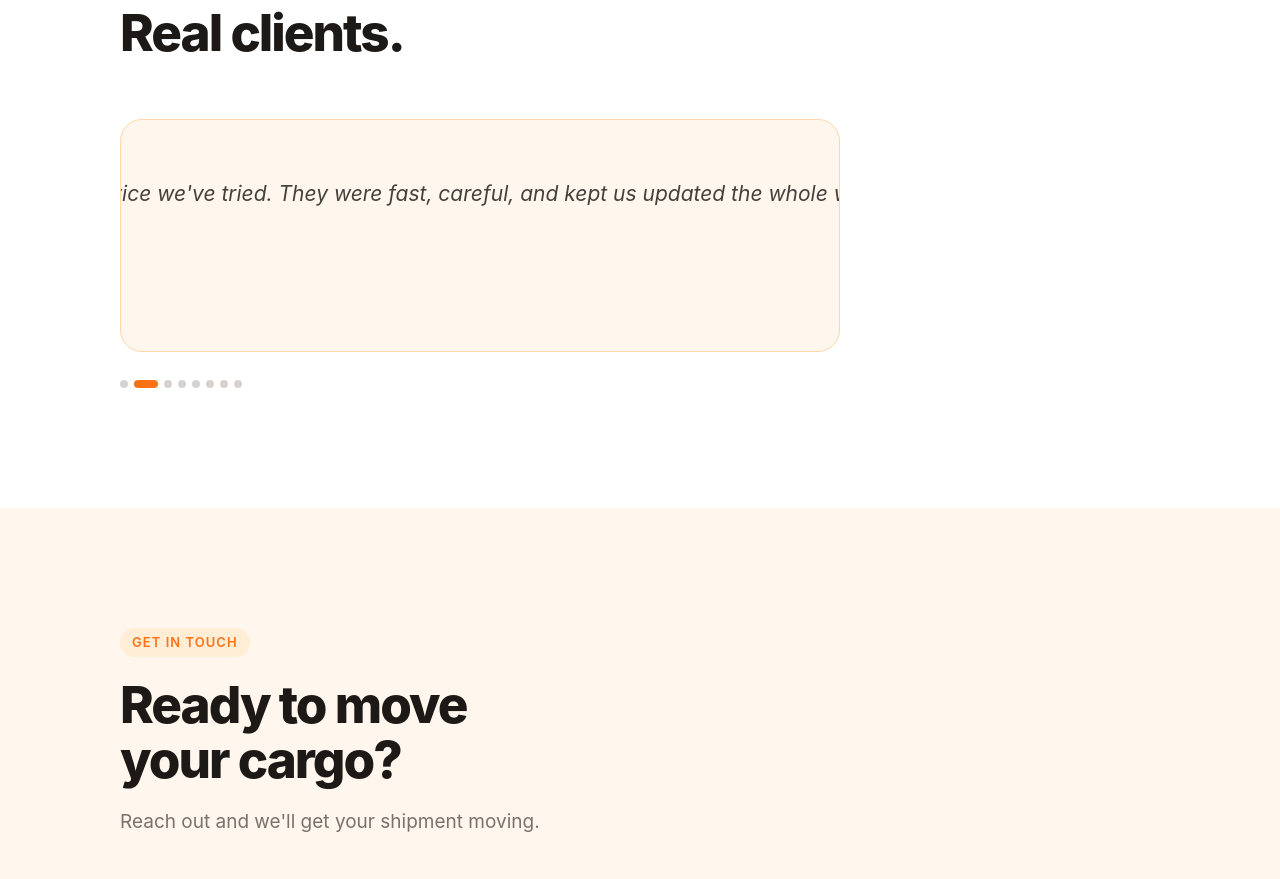
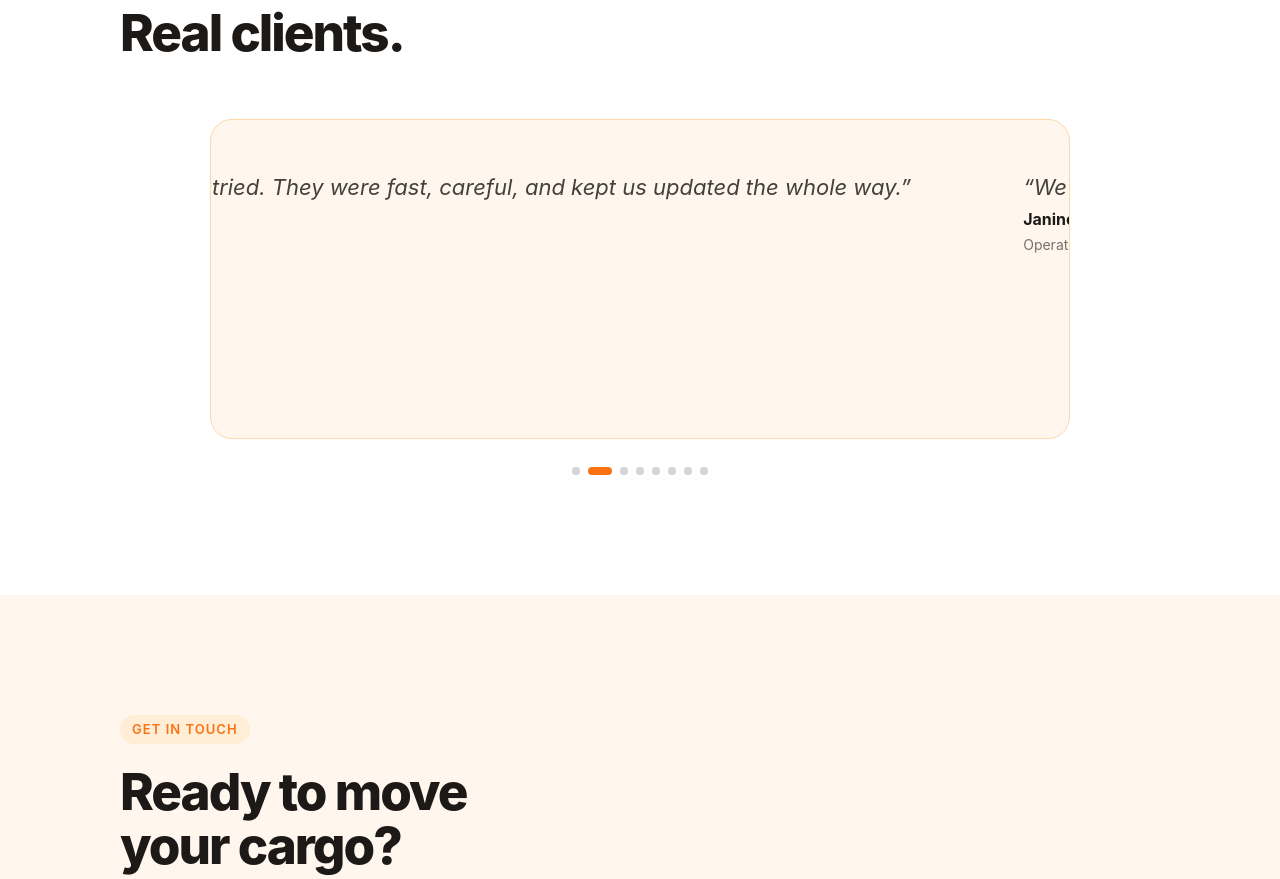
Before and after one commit to reymartlouie/graceylogisticsservices, a React (Vite) app: page / in a window 1280 px wide. Shown: the part 3835-4714 px from the top of the page. Built offline with nearby package versions, Linux system fonts and the light colour scheme.

Commit message:
add: temporary carousel for testimonials

```diff
--- a/src/App.css
+++ b/src/App.css
@@ -363,15 +363,21 @@ h3 {
 .vm-block p { font-size: 17px; color: rgba(255,255,255,.62); line-height: 1.8; }
 
 /* =====================
-   TESTIMONIALS — Auto-sliding carousel
+   TESTIMONIALS — One-card carousel
    ===================== */
-.testimonial-carousel { margin-top: 60px; max-width: 720px; }
+.testimonial-carousel {
+  margin-top: 60px;
+  max-width: 860px;
+  margin-left: auto;
+  margin-right: auto;
+}
 
 .testimonial-track-wrapper {
   overflow: hidden;
   border-radius: var(--radius-lg);
   border: 1px solid var(--peach);
   background: var(--orange-pale);
+  height: 320px;
   margin-bottom: 28px;
 }
 
@@ -380,31 +386,42 @@ h3 {
   transition: transform 0.55s cubic-bezier(0.4, 0, 0.2, 1);
 }
 
-.testimonial-slide {
+.testimonial-card {
   min-width: 100%;
-  padding: 56px 52px;
   flex-shrink: 0;
+  display: flex;
+  flex-direction: column;
+  justify-content: space-between;
+  height: 100%;
+  overflow: hidden;
+  padding: 48px 56px;
+  box-sizing: border-box;
 }
 
 .testimonial-quote {
-  font-size: 21px;
+  font-size: 22px;
   color: var(--ink-mid);
-  line-height: 1.72;
+  line-height: 1.75;
   font-style: italic;
-  margin-bottom: 32px;
+  margin: 0;
+  flex: 1;
+  overflow: hidden;
+  display: -webkit-box;
+  -webkit-line-clamp: 5;
+  -webkit-box-orient: vertical;
 }
 
 .testimonial-meta strong { display: block; font-size: 16px; color: var(--ink); font-weight: 700; }
 .testimonial-meta span   { font-size: 14px; color: var(--ink-soft); }
 
-.t-dots { display: flex; gap: 6px; }
+.t-dots { display: flex; gap: 8px; justify-content: center; }
 .dot {
   width: 8px; height: 8px;
   border-radius: 50%;
   border: none;
   background: var(--ink-faint);
   cursor: pointer;
-  transition: background .2s, width .2s, transform .15s;
+  transition: background .2s, width .2s;
 }
 .dot.active { background: var(--orange); width: 24px; border-radius: 4px; }
 
@@ -491,7 +508,8 @@ h3 {
   .vm-block:last-child  { padding-left: 0; padding-top: 40px; }
   .vm-divider { display: none; }
 
-  .testimonial-slide { padding: 36px 28px; }
+  .testimonial-track-wrapper { height: 300px; }
+  .testimonial-card { padding: 36px 32px; }
   .testimonial-quote { font-size: 18px; }
 
   .contact-tile { width: 100%; }
--- a/src/components/Testimonials.tsx
+++ b/src/components/Testimonials.tsx
@@ -43,22 +43,16 @@ const testimonials = [
   },
 ]
 
-const INTERVAL = 4500
-
 export default function Testimonials() {
   const [current, setCurrent] = useState(0)
   const [paused, setPaused] = useState(false)
   const timerRef = useRef<ReturnType<typeof setInterval> | null>(null)
 
-  const goTo = (index: number) => {
-    setCurrent(index)
-  }
-
   useEffect(() => {
     if (paused) return
     timerRef.current = setInterval(() => {
       setCurrent((c) => (c + 1) % testimonials.length)
-    }, INTERVAL)
+    }, 4000)
     return () => {
       if (timerRef.current) clearInterval(timerRef.current)
     }
@@ -80,7 +74,7 @@ export default function Testimonials() {
               style={{ transform: `translateX(-${current * 100}%)` }}
             >
               {testimonials.map((t, i) => (
-                <div className="testimonial-slide" key={i}>
+                <div className="testimonial-card" key={i}>
                   <p className="testimonial-quote">&ldquo;{t.text}&rdquo;</p>
                   <div className="testimonial-meta">
                     <strong>{t.name}</strong>
@@ -95,7 +89,7 @@ export default function Testimonials() {
               <button
                 key={i}
                 className={`dot${i === current ? ' active' : ''}`}
-                onClick={() => goTo(i)}
+                onClick={() => setCurrent(i)}
                 aria-label={`Testimonial ${i + 1}`}
               />
             ))}
```
